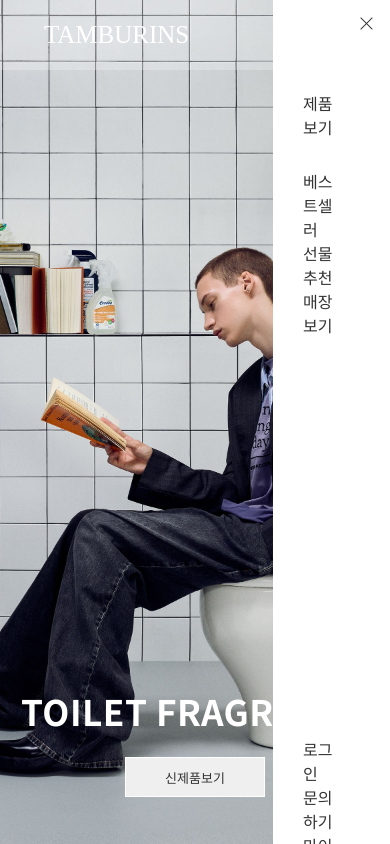
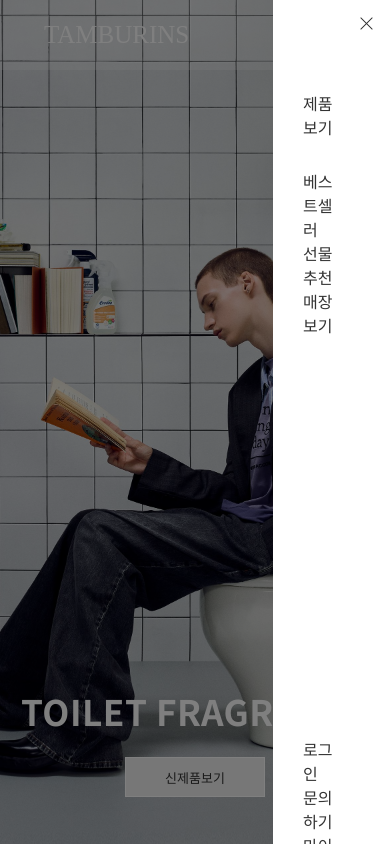
Before and after one commit to runmanggo/-Portfolio-TAMBURINS, a React (Create React App) app: page /home in a window 390 px wide. Both pictures are taken after a click on the picture 337 px from the left and 35 px from the top of the page. Shown: the top 844 px of the page. Built offline with nearby package versions, Linux system fonts and the light colour scheme; a web font is replaced by a local one.

Commit message:
overlay 추가
- 사이드바 활성화시 overlay 나오게함

```diff
--- a/src/components/Header/Header.jsx
+++ b/src/components/Header/Header.jsx
@@ -65,12 +65,6 @@
     }
   };
 
-  useEffect(() => {
-    if (windowWidth < 1204) {
-      setShowSidebar(false);
-    }
-  }, [windowWidth]);
-
   const onClose = () => setShowSidebar(false);
 
   return (
@@ -103,10 +97,7 @@
                 src={isTransparent ? MenuWhite : menu}
                 alt=""
                 className={classes.mobile__menu}
-                onClick={(e) => {
-                  e.preventDefault();
-                  toggleSidebar();
-                }}
+                onClick={toggleSidebar}
               />
             </li>
           </ul>
--- a/src/components/Header/Sidebar/Sidebar.jsx
+++ b/src/components/Header/Sidebar/Sidebar.jsx
@@ -1,14 +1,18 @@
-import React, { useState } from "react";
+import React, { Fragment, useState } from "react";
 import classes from "./slidebar.module.css";
-import { NavLink, useLocation } from "react-router-dom";
+import { NavLink } from "react-router-dom";
 
 import Close from "../../../assets/image/close.svg";
+
+import Overlay from "../../UI/Overlay";
 
 const Sidebar = ({ showSidebar, onClose }) => {
   const [close, setClose] = useState(false);
 
   return (
-    showSidebar && (
+    <Fragment>
+      {showSidebar && <Overlay onClick={onClose} />}
+      {showSidebar && (
         <aside className={`${classes.aside} ${close ? classes.closed : ""}`}>
           <div className={classes.aside__inner}>
             <div className={classes.aside__close}>
@@ -67,7 +71,8 @@
             </div>
           </div>
         </aside>
-    )
+      )}
+    </Fragment>
   );
 };
 
--- /dev/null
+++ b/src/components/UI/Overlay.jsx
@@ -0,0 +1,18 @@
+import React from "react";
+import styled from "styled-components";
+
+const OverlayBox = styled.div`
+  position: fixed;
+  top: 0;
+  left: 0;
+  width: 100%;
+  height: 100%;
+  background-color: rgba(0, 0, 0, 0.5);
+  z-index: 999;
+`;
+
+const Overlay = (props) => {
+  return <OverlayBox onClick={props.onClick}>{props.children}</OverlayBox>;
+};
+
+export default Overlay;
--- a/src/style/home.module.css
+++ b/src/style/home.module.css
@@ -40,7 +40,6 @@
   position: absolute;
   bottom: 0;
   left: 0;
-  z-index: 100;
   width: 100%;
   padding-bottom: 47px;
   display: flex;
```
Lines whose indentation alone changed are shown as unchanged.
